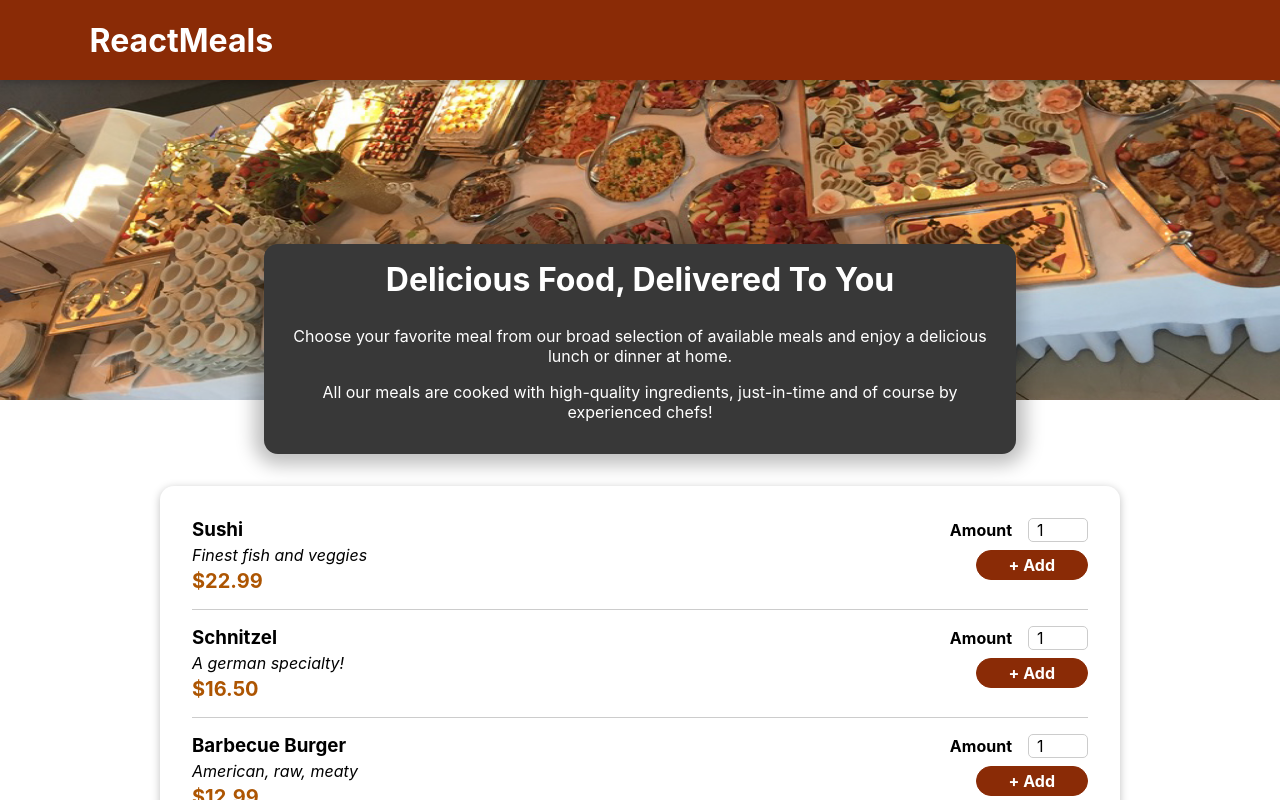
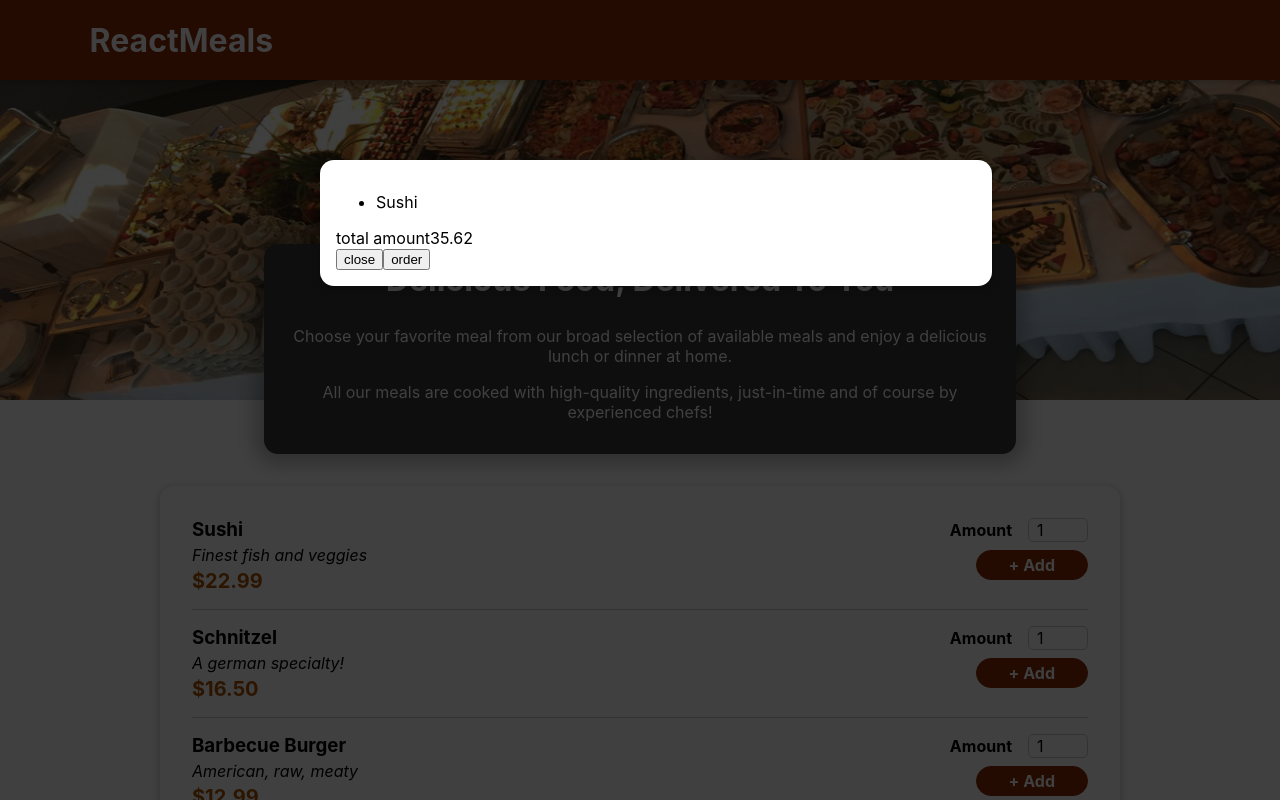
Before and after one commit to erffon/food-ordering-app-in-react, a React (Create React App) app: page / in a window 1280 px wide. Shown: the top 800 px of the page. Built offline with nearby package versions, Linux system fonts and the light colour scheme.

Commit message:
modal added

```diff
--- a/public/index.html
+++ b/public/index.html
@@ -28,6 +28,7 @@
   </head>
   <body>
     <noscript>You need to enable JavaScript to run this app.</noscript>
+    <div id="overlays"></div>
     <div id="root"></div>
     <!--
       This HTML file is a template.
--- a/src/App.js
+++ b/src/App.js
@@ -2,11 +2,14 @@
 import Header from "./components/layout/Header";
 import {Fragment} from "react";
 import Meals from './components/meals/Meals';
+import Cart from "./components/Cart/Cart";
+
 
 
 function App() {
   return (
     <Fragment>
+      <Cart/>
       <Header/>
       <main>
         <Meals/>
--- a/src/components/Cart/Cart.js
+++ b/src/components/Cart/Cart.js
@@ -1,25 +1,27 @@
 import classes from "./Cart.module.css";
+import Modal from "../../components/ui/Modal";
 
-const Cart = props=>{
+const Cart = (props) => {
   const cartItems = (
-    <ul className={classes['cart-items']}>{
-        [{id:'c1', name:'Sushi', amount:2, price:12.99}].map((item) =>{
-        <li>{item.name}</li>
+    <ul className={classes["cart-items"]}>
+      {[{ id: "c1", name: "Sushi", amount: 2, price: 12.99 }].map((item) => {
+        return <li>{item.name}</li>;
       })}
-    </ul>);
+    </ul>
+  );
 
-    return(
-        <div>
+  return (
+    <Modal>
       {cartItems}
       <div className={classes.total}>
         <span>total amount</span>
         <span>35.62</span>
       </div>
       <div className={classes.actions}>
-                <button className={classes.['button--alt']}>close</button>
+        <button className={classes["button--alt"]}>close</button>
         <button className={classes.button}>order</button>
       </div>
-        </div>
+    </Modal>
   );
-}
+};
 export default Cart;
--- /dev/null
+++ b/src/components/ui/Modal.js
@@ -0,0 +1,28 @@
+import classes from "./Modal.module.css";
+import { Fragment } from "react";
+import  ReactDOM  from "react-dom";
+
+const Backdrop = (props) => {
+  return <div className={classes.backdrop} />;
+};
+const ModalOverlay = (props) => {
+  return (
+    <div className={classes.modal}>
+      <div className={classes.content}>{props.children}</div>
+    </div>
+  );
+};
+const portalElement = document.getElementById("overlays");
+
+const Modal = (props) => {
+  return (
+    <Fragment>
+      {ReactDOM.createPortal(<Backdrop/>, portalElement)}
+      {ReactDOM.createPortal(
+        <ModalOverlay>{props.children}</ModalOverlay>,
+        portalElement
+      )}
+    </Fragment>
+  );
+};
+export default Modal;
--- /dev/null
+++ b/src/components/ui/Modal.module.css
@@ -0,0 +1,40 @@
+.backdrop {
+    position: fixed;
+    top: 0;
+    left: 0;
+    width: 100%;
+    height: 100vh;
+    z-index: 20;
+    background-color: rgba(0, 0, 0, 0.75);
+  }
+
+  .modal {
+    position: fixed;
+    top: 20vh;
+    left: 5%;
+    width: 90%;
+    background-color: white;
+    padding: 1rem;
+    border-radius: 14px;
+    box-shadow: 0 2px 8px rgba(0, 0, 0, 0.25);
+    z-index: 30;
+    animation: slide-down 300ms ease-out forwards;
+  }
+
+  @media (min-width: 768px) {
+    .modal {
+      width: 40rem;
+      left: calc(50% - 20rem);
+    }
+  }
+
+  @keyframes slide-down {
+    from {
+      opacity: 0;
+      transform: translateY(-3rem);
+    }
+    to {
+      opacity: 1;
+      transform: translateY(0);
+    }
+  }
```
Lines whose indentation alone changed are shown as unchanged.
